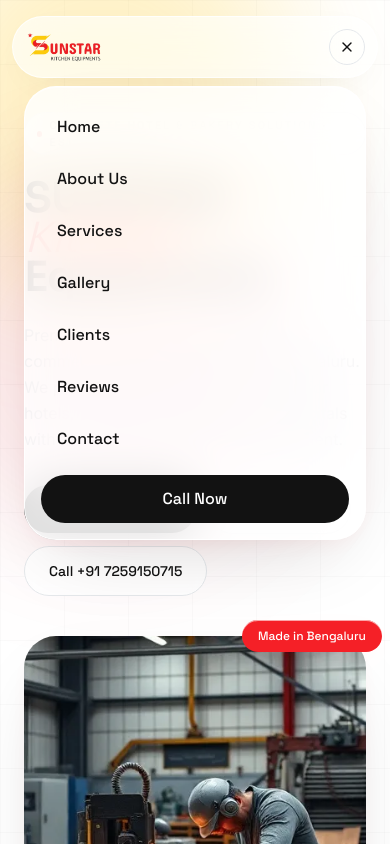
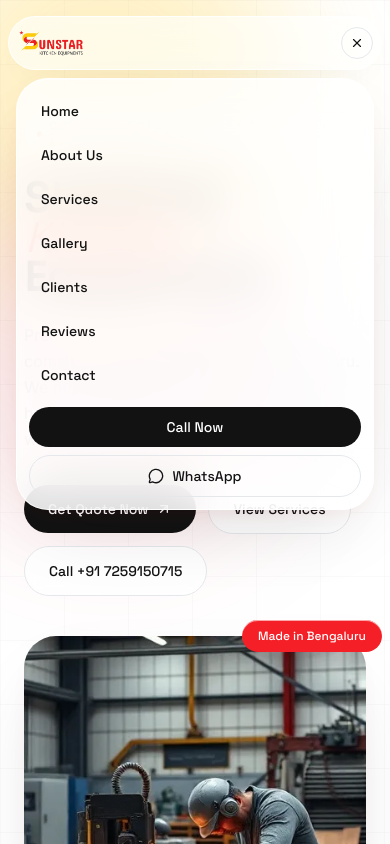
Before and after one commit to coastalwebdeveloper/Sunstar-Kitchen-Equipments, a React (Vite) app: page / in a window 390 px wide. Both pictures are taken after a click on the button "Menu". Shown: the top 844 px of the page. Built offline with nearby package versions, Linux system fonts and the light colour scheme.

Commit message:
Updated navbar for mobile responsive

```diff
--- a/src/components/site/Navbar.tsx
+++ b/src/components/site/Navbar.tsx
@@ -24,14 +24,14 @@ export function Navbar() {
   }, []);
 
   return (
-    <header className="fixed left-0 right-0 top-4 z-50 px-3 sm:px-4 md:top-6">
+    <header className="fixed left-0 right-0 top-4 z-50 px-2 sm:px-4 md:top-6">
       <nav
-        className={`mx-auto flex max-w-6xl items-center justify-between rounded-full px-3 py-3 transition-all sm:px-4 md:px-6 ${
+        className={`mx-auto flex max-w-6xl items-center justify-between rounded-full px-2 py-2.5 transition-all sm:px-4 sm:py-3 md:px-6 ${
           scrolled ? "glass-strong shadow-luxe" : "glass"
         }`}
       >
-        <Link to="/" className="flex items-center gap-2 shrink-0">
-          <img src={logo} alt="Sunstar Kitchen Equipments" className="h-8 w-auto sm:h-9" />
+        <Link to="/" className="flex items-center gap-1 shrink-0">
+          <img src={logo} alt="Sunstar Kitchen Equipments" className="h-7 w-auto sm:h-8 md:h-9" />
         </Link>
 
         <ul className="hidden items-center gap-1 lg:flex">
@@ -47,42 +47,42 @@ export function Navbar() {
           ))}
         </ul>
 
-        <div className="hidden items-center gap-2 sm:flex">
+        <div className="hidden items-center gap-2 md:flex">
           <a
             href="https://wa.me/917259150715"
             target="_blank"
             rel="noopener"
-            className="grid h-9 w-9 place-items-center rounded-full border border-[var(--line)] text-[var(--ink)] transition hover:border-[var(--brand-red)] hover:text-[var(--brand-red)] sm:h-10 sm:w-10"
+            className="grid h-10 w-10 place-items-center rounded-full border border-[var(--line)] text-[var(--ink)] transition hover:border-[var(--brand-red)] hover:text-[var(--brand-red)]"
             aria-label="WhatsApp"
           >
             <MessageCircle className="h-4 w-4" />
           </a>
           <Link
             to="/contact"
-            className="rounded-full bg-[var(--ink)] px-4 py-2 font-grotesk text-xs font-medium text-white transition hover:bg-[var(--brand-red)] sm:px-5 sm:py-2.5 sm:text-sm"
+            className="rounded-full bg-[var(--ink)] px-5 py-2.5 font-grotesk text-sm font-medium text-white transition hover:bg-[var(--brand-red)]"
           >
             Call Now
           </Link>
         </div>
 
         <button
-          className="grid h-9 w-9 shrink-0 place-items-center rounded-full border border-[var(--line)] sm:hidden"
+          className="grid h-8 w-8 shrink-0 place-items-center rounded-full border border-[var(--line)] md:hidden"
           onClick={() => setOpen((o) => !o)}
           aria-label="Menu"
         >
-          {open ? <X className="h-4 w-4" /> : <Menu className="h-4 w-4" />}
+          {open ? <X className="h-3.5 w-3.5" /> : <Menu className="h-3.5 w-3.5" />}
         </button>
       </nav>
 
       {open && (
-        <div className="mx-3 mt-2 rounded-3xl glass-strong p-4 shadow-luxe sm:mx-auto sm:max-w-6xl lg:hidden reveal">
+        <div className="mx-2 mt-2 rounded-3xl glass-strong p-3 shadow-luxe sm:mx-4 sm:p-4 md:mx-auto md:max-w-6xl lg:hidden reveal">
           <ul className="grid gap-1">
             {links.map((l) => (
               <li key={l.to}>
                 <Link
                   to={l.to}
                   onClick={() => setOpen(false)}
-                  className="block rounded-2xl px-4 py-3 font-grotesk font-medium hover:bg-[var(--soft-red)]"
+                  className="block rounded-2xl px-3 py-2.5 font-grotesk text-sm font-medium hover:bg-[var(--soft-red)] sm:px-4 sm:py-3"
                 >
                   {l.label}
                 </Link>
@@ -92,10 +92,21 @@ export function Navbar() {
               <Link
                 to="/contact"
                 onClick={() => setOpen(false)}
-                className="block rounded-2xl bg-[var(--ink)] px-4 py-3 text-center font-grotesk font-medium text-white"
+                className="block rounded-2xl bg-[var(--ink)] px-3 py-2.5 text-center font-grotesk text-sm font-medium text-white sm:px-4 sm:py-3"
               >
                 Call Now
               </Link>
+            </li>
+            <li>
+              <a
+                href="https://wa.me/917259150715"
+                target="_blank"
+                rel="noopener"
+                onClick={() => setOpen(false)}
+                className="mt-1 flex items-center justify-center gap-2 rounded-2xl border border-[var(--line)] px-3 py-2.5 font-grotesk text-sm font-medium hover:bg-[var(--soft-red)] sm:px-4 sm:py-3"
+              >
+                <MessageCircle className="h-4 w-4" /> WhatsApp
+              </a>
             </li>
           </ul>
         </div>
--- a/src/styles.css
+++ b/src/styles.css
@@ -92,6 +92,10 @@
     color: var(--color-foreground);
     font-family: var(--font-body);
     -webkit-font-smoothing: antialiased;
+    overflow-x: hidden;
+  }
+  body {
+    min-width: 320px;
   }
   h1, h2, h3, h4 { font-family: var(--font-display); letter-spacing: -0.02em; }
   ::selection { background: var(--brand-red); color: white; }
```
